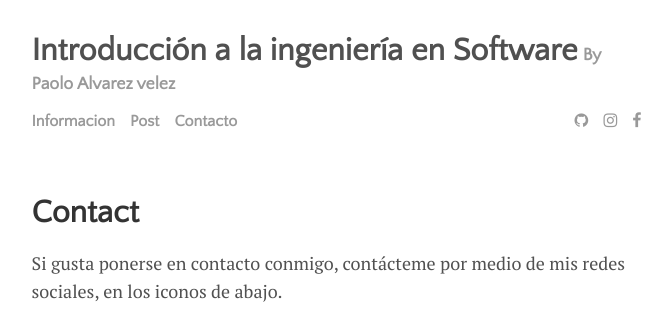
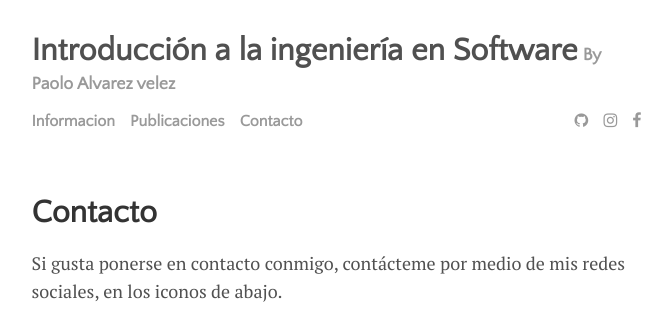
Before and after one commit to Paolo19010/Miblog, a Jekyll site: the page built from menu/contact.md, in a window 1280 px wide. Shown: the top 312 px of the page, without its empty margins (301-973 px from the left). Built offline with Jekyll 4.4.1, drawn with Linux system fonts in a browser that asks for light colours.

Commit message:
Proyectoterminado
Proyectoterminado

```diff
--- a/_data/settings.yml
+++ b/_data/settings.yml
@@ -8,7 +8,7 @@ google-ID: 'UA-112060364-1'
 
 menu:
 - {name: 'Informacion', path: 'menu', url: 'about.html'}
-- {name: 'Post', path: 'menu', url: 'writing.html'}
+- {name: 'Publicaciones', path: 'menu', url: 'writing.html'}
 - {name: 'Contacto', path: 'menu', url: 'contact.html'}
 
 # Available social icons are powered by Font Awesome, so you can use any icon that they offer
--- a/menu/contact.md
+++ b/menu/contact.md
@@ -1,6 +1,6 @@
 ---
 layout: page
-title: Contact
+title: Contacto
 ---
 
 Si gusta ponerse en contacto conmigo, contácteme por medio de mis redes sociales, en los iconos de abajo.
```
